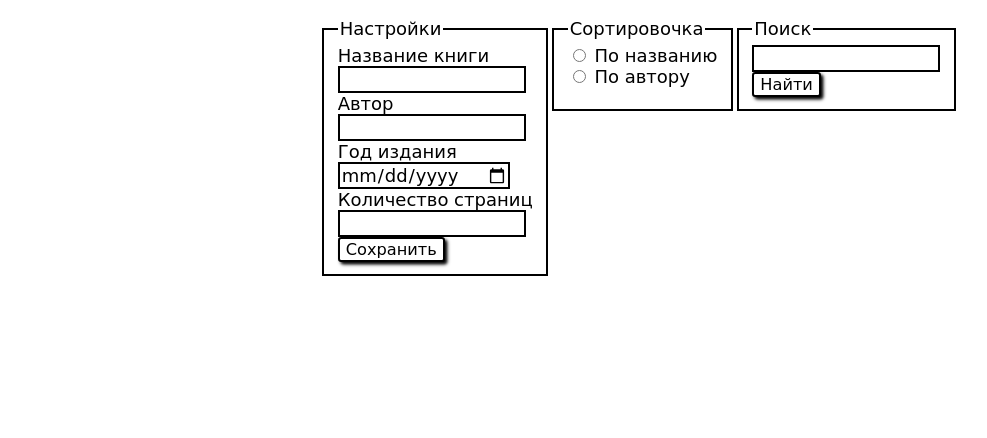
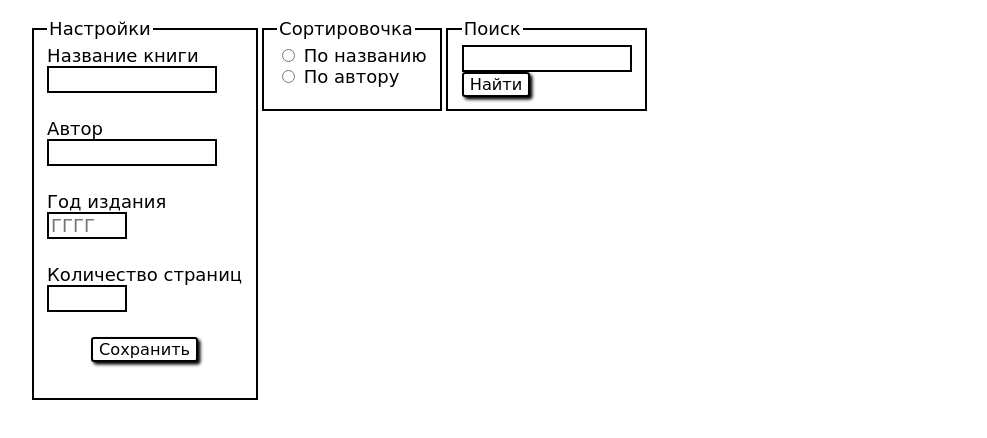
Before and after one commit to Tktenshi/e-lib, a React (Create React App) app: page / in a window 1280 px wide. Shown: the top 438 px of the page, without its empty margins (1-988 px from the left). Built offline with nearby package versions, Linux system fonts and the light colour scheme; a web font is replaced by a local one.

Commit message:
поправила валидацию в settings, стили расположения элементов в app и settings, добавила классы на кнопки и инпуты

```diff
--- a/src/components/Book.js
+++ b/src/components/Book.js
@@ -29,8 +29,8 @@ class Book extends React.Component {
             <fieldset className="book">
                 <p>{this.props.bookName}</p>
                 <p>Автор: {this.props.author}</p>
-                <button onClick={this.btnEditClick}>ред</button>
-                <button onClick={this.btnDelClick}>дел</button>
+                <button className="button" onClick={this.btnEditClick}>ред</button>
+                <button className="button" onClick={this.btnDelClick}>дел</button>
                 {
                     this.state.typeAlert &&
                     <Alert typeAlert={this.state.typeAlert} alertConfirm={this.alertConfirm}/>
--- a/src/components/FilterSearch.js
+++ b/src/components/FilterSearch.js
@@ -17,8 +17,8 @@ class FilterSearch extends React.Component {
                 </fieldset>
                 <fieldset className="fieldset">
                     <legend>Поиск</legend>
-                    <input type="text"/>
-                    <button>Найти</button>
+                    <input type="text" className="input"/>
+                    <button className="button">Найти</button>
                 </fieldset>
             </div>
         )
--- a/src/components/Settings.js
+++ b/src/components/Settings.js
@@ -22,17 +22,20 @@ class Settings extends React.Component {
     }
 
     saveClick = () => {
-        //2018-01-27
         if (!this.state.bookName) {
             alert("Введите название книги");
             return;
         }
-        if (isNaN(+this.state.pages)) {
+        if (isNaN(+this.state.pages) || +this.state.pages < 0) {
             alert("Количество страниц должно быть числом");
             return;
         }
-        if (this.state.year && !/^\d{4}\.\d{2}\.\d{2}$/.test(this.state.year)) {
-            alert("Год издания должен быть в формате 'ГГГГ.ММ.ДД'");
+        // if (this.state.year && !/^\d{4}\.\d{2}\.\d{2}$/.test(this.state.year)) {
+        //     alert("Дата издания должна быть в формате 'ГГГГ.ММ.ДД'");
+        //     return;
+        // }
+        if (this.state.year && !/^\d{4}$/.test(this.state.year)) {
+            alert("Год издания должен быть в формате 'ГГГГ'");
             return;
         }
         if (this.props.currentBook.id) {
@@ -58,20 +61,23 @@ class Settings extends React.Component {
         return (
             <fieldset className="fieldset settings">
                 <legend className="main-header">Настройки</legend>
+                <div className="fieldset-container">
                     <label>Название книги
-                    <input type="text" name="bookName" value={this.state.bookName} onChange={this.handleChange}/>
+                        <input type="text" className="input" name="bookName" value={this.state.bookName} onChange={this.handleChange}/>
                     </label>
                     <label>Автор
-                    <input type="text" name="author" value={this.state.author} onChange={this.handleChange}/>
+                        <input type="text" className="input" name="author" value={this.state.author} onChange={this.handleChange}/>
                     </label>
                     <label>Год издания
-                    <input type="date" placeholder="ГГГГ.ММ.ДД" name="year" value={this.state.year}
+                        <input type="number" className="input settings-year" placeholder="ГГГГ" name="year" min="1000" value={this.state.year}
                                onChange={this.handleChange}/>
                     </label>
                     <label>Количество страниц
-                    <input type="number" step="1" name="pages" value={this.state.pages} onChange={this.handleChange}/>
+                        <input type="number" className="input settings-page" step="1" name="pages" min="0" value={this.state.pages}
+                               onChange={this.handleChange}/>
                     </label>
-                <button className="settings_save" onClick={this.saveClick}>Сохранить</button>
+                    <button className="button settings_save" onClick={this.saveClick}>Сохранить</button>
+                </div>
             </fieldset>
         )
     }
--- a/src/styles/app.css
+++ b/src/styles/app.css
@@ -2,17 +2,17 @@
 
 .app-lib {
     font: 18px 'Comic Sans MS', serif;
-    margin: 1em;
+    margin: 1em 1.7em;
     display: flex;
     /*flex-wrap: wrap;*/
     align-items: flex-start;
     /*width: 100%;*/
-    justify-content: center;
+    /*justify-content: space-between;*/
 }
 
-.app-lib input:not([type="radio"]) {
+.input {
     font: 1em 'Comic Sans MS', serif;
-    max-width: 10em;
+    max-width: 9em;
     border: 2px solid black;
     display: block;
 }
@@ -21,7 +21,7 @@
     display: block;
 }
 
-.app-lib button {
+.button {
     font: 0.9em 'Comic Sans MS', serif;
     outline: none;
     border: 2px solid black;
@@ -30,12 +30,12 @@
     background-color: white;
 }
 
-.app-lib button:hover {
+.button:hover {
     cursor: pointer;
     background-color: #DDDDDD;
 }
 
-.app-lib button:active {
+.button:active {
     box-shadow: 0.1em 0.1em 0.1em black;
     transform: translateY(0.05em);
 }
--- a/src/styles/library.css
+++ b/src/styles/library.css
@@ -2,7 +2,7 @@
     /*display: flex;*/
     /*flex-wrap: wrap;*/
     /*border: 2px solid red;*/
-    /*flex-grow: 1;*/
+    /*flex-grow: 20;*/
     /*flex-shrink: 1;*/
     /*align-self: stretch;*/
     display: flex;
--- a/src/styles/settings.css
+++ b/src/styles/settings.css
@@ -1,6 +1,6 @@
 .settings {
-    /*height: 350px;*/
-    max-width: 11.1em;
+    height: 20em;
+    /*max-width: 11.1em;*/
     /*flex-grow: 1;*/
     /*flex-shrink: 1;*/
     /*border-style: none solid solid solid;*/
@@ -8,10 +8,29 @@
     /*display: flex;*/
     /*flex-direction: column;*/
     /*align-items: center;*/
+    /*justify-content: center;*/
 }
 
 .settings_save{
+    align-self: center;
+}
 
+.settings-year{
+    max-width: 4em;
+}
+
+.settings-page{
+    max-width: 4em;
+}
+
+.fieldset-container{
+    /*border: 2px solid red;*/
+    width: 100%;
+    height: 93%;
+    display: flex;
+    flex-direction: column;
+    align-items: flex-start;
+    justify-content: space-between;
 }
 
 /*.main-header {*/
```
Also changed, not shown: src/imgs/calendar.png (added). Lines whose indentation alone changed are shown as unchanged.
